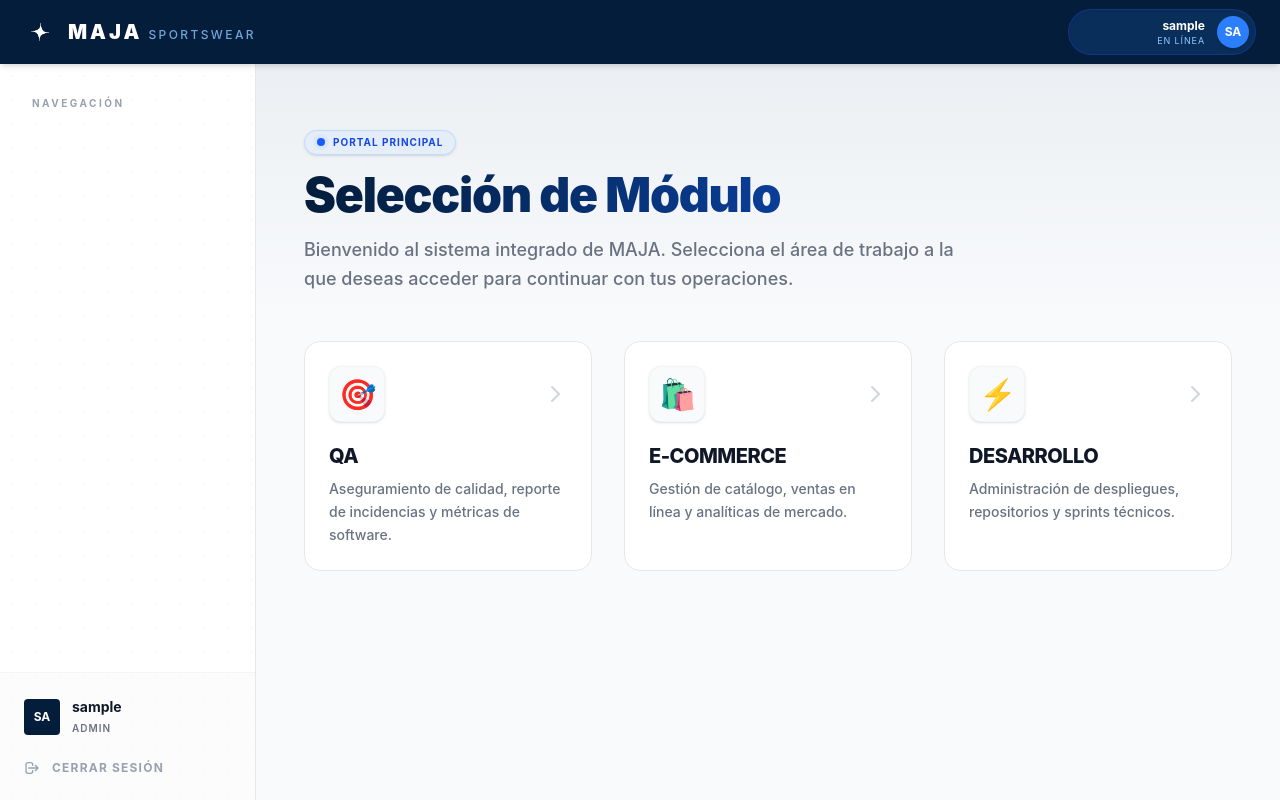
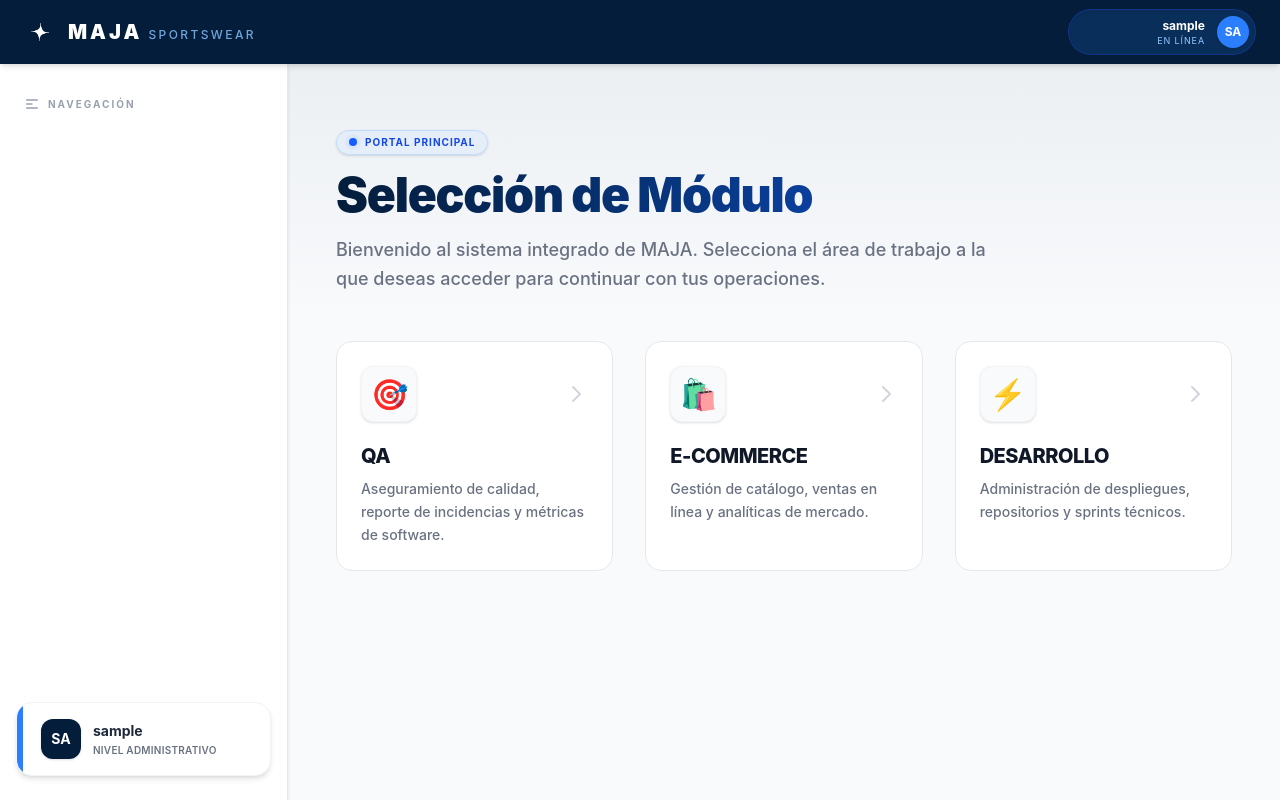
Before and after one commit to Beltransitoooo/Portal-de-Actividades-Maja, a React app in the folder frontend/: page /dashboard in a window 1280 px wide. Built offline with nearby package versions, Linux system fonts and the light colour scheme; sample sign-in values are in the browser's storage; the HTML template or start-up script is replaced by a standard one.

Commit message:
Cambio side bar

```diff
--- a/frontend/src/components/Sidebar.jsx
+++ b/frontend/src/components/Sidebar.jsx
@@ -1,52 +1,44 @@
-import { useNavigate } from 'react-router-dom';
-
 export const Sidebar = ({ username, initials }) => {
-    const navigate = useNavigate();
+    // Función para sacar el nombre sin el @gmail.com
     const displayName = username.split('@')[0];
 
-    const handleLogout = () => {
-        localStorage.removeItem('token');
-        localStorage.removeItem('username');
-        navigate('/');
-    };
+    return (
+        <aside className="w-72 bg-white flex flex-col justify-between hidden sm:flex border-r border-gray-200 relative overflow-hidden shadow-sm z-10">
 
-    return (
-        <aside className="w-64 bg-white flex flex-col justify-between hidden sm:flex border-r border-gray-200 relative z-10">
-            {/* Mallado sutil y minimalista */}
+            {/* Fondo Mallado (Mesh) usando un patrón de puntos */}
             <div
-                className="absolute inset-0 opacity-[0.02] pointer-events-none"
-                style={{ backgroundImage: 'radial-gradient(#000 1px, transparent 1px)', backgroundSize: '24px 24px' }}
+                className="absolute inset-0 opacity-[0.03] z-0 pointer-events-none"
+                style={{
+                    backgroundImage: 'radial-gradient(#000 1px, transparent 1px)',
+                    backgroundSize: '16px 16px'
+                }}
             ></div>
 
-            {/* Menú Superior */}
-            <div className="p-8 relative z-10">
-                <p className="text-[10px] font-bold tracking-[0.25em] text-gray-400 uppercase mb-8">Navegación</p>
-                {/* Espacio para futuros links */}
+            {/* Contenido Superior */}
+            <div className="p-6 mt-2 relative z-10">
+                <div className="flex items-center gap-2 mb-6 text-gray-400">
+                    <svg className="w-4 h-4" fill="none" stroke="currentColor" viewBox="0 0 24 24">
+                        <path strokeLinecap="round" strokeLinejoin="round" strokeWidth="2" d="M4 6h16M4 12h8m-8 6h16" />
+                    </svg>
+                    <p className="text-[10px] font-bold tracking-[0.2em] uppercase">Navegación</p>
+                </div>
             </div>
 
-            {/* Controles Inferiores (Perfil y Logout) */}
-            <div className="relative z-10 border-t border-gray-100 bg-gray-50/50">
-                <div className="p-6 flex flex-col gap-6">
-                    <div className="flex items-center gap-3">
-                        <div className="w-9 h-9 bg-[#041D3B] text-white flex items-center justify-center font-bold text-xs rounded-sm">
-                            {initials}
-                        </div>
-                        <div className="overflow-hidden flex-1">
-                            <p className="text-sm font-bold text-gray-900 truncate">{displayName}</p>
-                            <p className="text-[10px] text-gray-500 font-semibold tracking-[0.1em] uppercase mt-1">Admin</p>
-                        </div>
+            {/* Tarjeta de Perfil Inferior */}
+            <div className="p-4 mx-4 mb-6 rounded-2xl bg-white border border-gray-100 shadow-md relative overflow-hidden group z-10">
+                <div className="absolute top-0 left-0 w-1.5 h-full bg-blue-500"></div>
+                <div className="flex items-center gap-3 pl-2">
+                    <div className="w-10 h-10 rounded-xl bg-[#041D3B] text-white flex items-center justify-center font-bold text-sm shadow-sm">
+                        {initials}
                     </div>
-
-                    {/* Botón de Logout Minimalista */}
-                    <button
-                        onClick={handleLogout}
-                        className="group flex items-center gap-3 text-xs font-bold text-gray-400 hover:text-[#041D3B] transition-colors uppercase tracking-widest"
-                    >
-                        <svg className="w-4 h-4 transform group-hover:-translate-x-1 transition-transform" fill="none" stroke="currentColor" viewBox="0 0 24 24">
-                            <path strokeLinecap="round" strokeLinejoin="round" strokeWidth="2" d="M17 16l4-4m0 0l-4-4m4 4H7m6 4v1a3 3 0 01-3 3H6a3 3 0 01-3-3V7a3 3 0 013-3h4a3 3 0 013 3v1" />
-                        </svg>
-                        Cerrar Sesión
-                    </button>
+                    <div className="overflow-hidden flex-1">
+                        <p className="text-sm font-bold text-gray-800 truncate" title={username}>
+                            {displayName}
+                        </p>
+                        <p className="text-[10px] text-gray-500 font-semibold tracking-wide uppercase mt-0.5">
+                            Nivel Administrativo
+                        </p>
+                    </div>
                 </div>
             </div>
         </aside>
```
